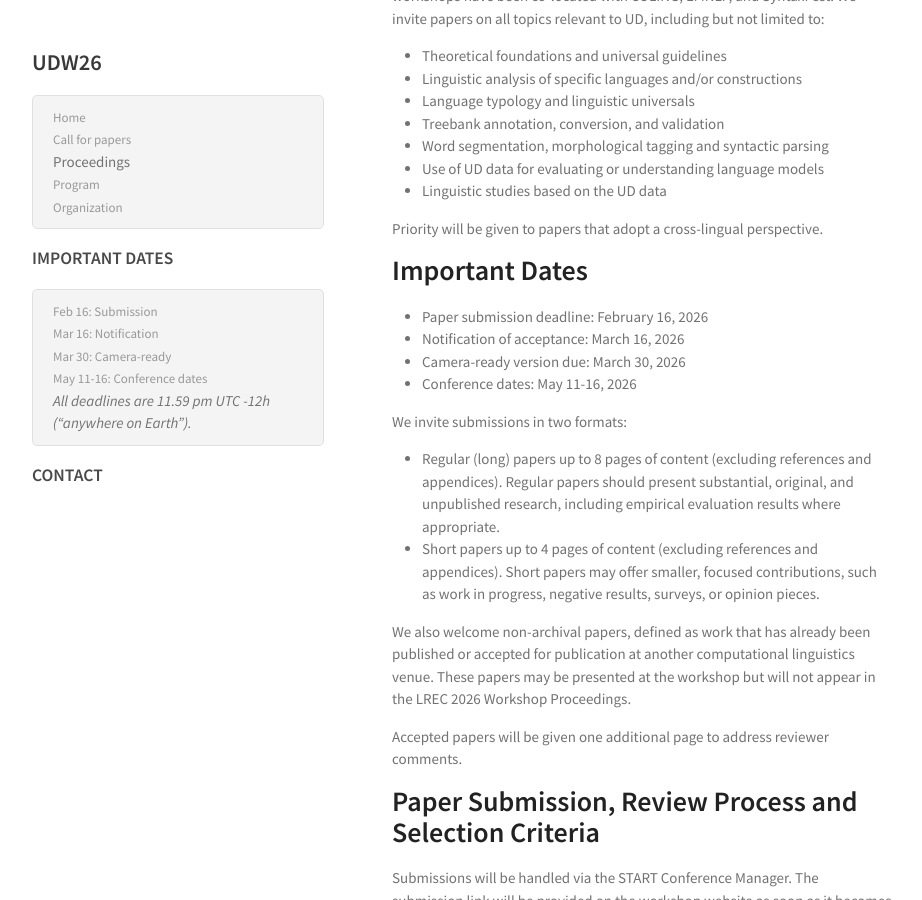
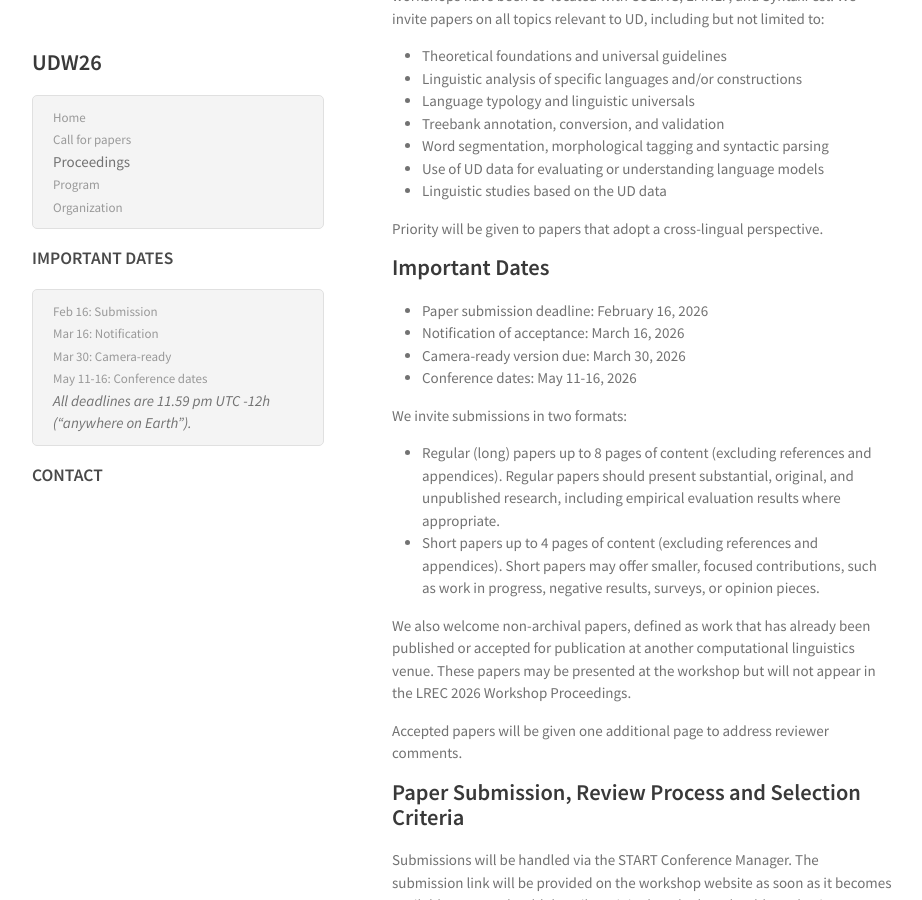
Before and after one commit to UniversalDependencies/udw26, a Jekyll site: the page built from cfp.md, in a window 1280 px wide and 900 px high, scrolled down 410 px. Shown: the whole window, without its empty margins (178-1100 px from the left). Built offline with Jekyll 4.4.1, drawn with Linux system fonts in a browser that asks for light colours; our own code applies the rules of GitHub Pages for plain Markdown files.

Commit message:
Minor changes.

```diff
--- a/cfp.md
+++ b/cfp.md
@@ -29,7 +29,7 @@ but not limited to:
 
 Priority will be given to papers that adopt a cross-lingual perspective.
 
-# Important Dates
+## Important Dates
 
 - Paper submission deadline: February 16, 2026
 - Notification of acceptance: March 16, 2026
@@ -55,7 +55,7 @@ will not appear in the LREC 2026 Workshop Proceedings.
 Accepted papers will be given one additional page to address reviewer
 comments.
 
-# Paper Submission, Review Process and Selection Criteria
+## Paper Submission, Review Process and Selection Criteria
 
 Submissions will be handled via the START Conference Manager. The
 submission link will be provided on the workshop website as soon as it
@@ -79,7 +79,7 @@ self-references. So, e.g., “We previously showed (Smith, 2020) …”,
 should be avoided. Instead, use citations such as “Smith (2020)
 previously showed …”.
 
-# LRE-Map and Sharing Language Resources
+## LRE-Map and Sharing Language Resources
 
 When submitting a paper from the START page, authors will be asked to
 provide essential information about resources (in a broad sense, i.e.
@@ -89,7 +89,7 @@ research. Moreover, ELRA encourages all LREC authors to share the
 described LRs (data, tools, services, etc.) to enable their reuse and
 replicability of experiments (including evaluation ones).
 
-# Presentation Format
+## Presentation Format
 
 Accepted papers will be presented as oral or poster presentations. The
 mode of presentation will be determined by the workshop chairs and
```
Also changed, not shown: organization.md (+1 -1 lines).
